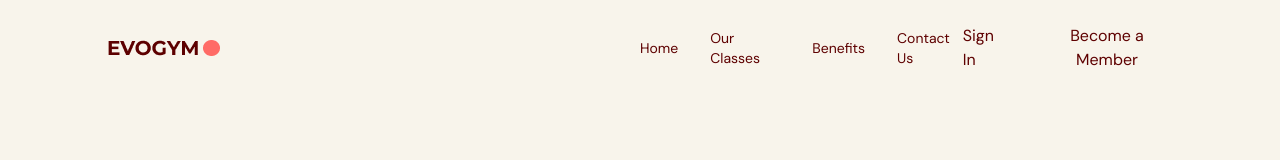
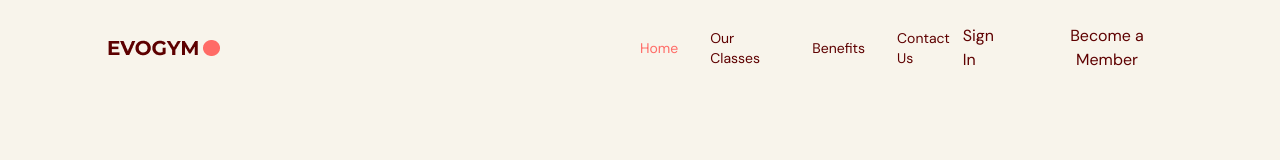
Before and after one commit to Gadnadj/Gym-Website, a React (Vite) app: page / in a window 1280 px wide. Shown: the top 160 px of the page. Built offline with nearby package versions, Linux system fonts and the light colour scheme.

Commit message:
edit navbar

```diff
--- a/src/App.tsx
+++ b/src/App.tsx
@@ -1,9 +1,11 @@
 import Navbar from "@/scenes/navbar";
+import { useState } from "react";
 
 function App() {
+  const [selectedPage, setSelectedPage] = useState("home");
   return (
     <div className="app bg-gray-20">
-      <Navbar />
+      <Navbar selectedPage={selectedPage} setSelectedPage={setSelectedPage} />
     </div>
   );
 }
--- a/src/scenes/navbar/index.tsx
+++ b/src/scenes/navbar/index.tsx
@@ -2,10 +2,14 @@
 import { Bars3Icon, XMarkIcon } from "@heroicons/react/24/solid";
 import Logo from "@/assets/Logo.png";
 import { nav } from "framer-motion/m";
+import Link from "./Link";
 
-type Props = {};
+type Props = {
+  selectedPage: string;
+  setSelectedPage: (value: string) => void;
+};
 
-const index = (props: Props) => {
+const Navbar = ({ selectedPage, setSelectedPage }: Props) => {
   const flexBetween = "flex items-center justify-between";
   return (
     <nav>
@@ -20,10 +24,26 @@
           <div className={`${flexBetween} w-full `}>
             {/* inner left side */}
             <div className={`${flexBetween} gap-8 text-sm`}>
-              <p>Home</p>
-              <p>Our Classes</p>
-              <p>Benefits</p>
-              <p>Contact Us</p>
+              <Link
+                page="Home"
+                selectedPage={selectedPage}
+                setSelectedPage={setSelectedPage}
+              />
+              <Link
+                page="Our Classes"
+                selectedPage={selectedPage}
+                setSelectedPage={setSelectedPage}
+              />
+              <Link
+                page="Benefits"
+                selectedPage={selectedPage}
+                setSelectedPage={setSelectedPage}
+              />
+              <Link
+                page="Contact Us"
+                selectedPage={selectedPage}
+                setSelectedPage={setSelectedPage}
+              />
             </div>
 
             {/* inner right side */}
@@ -38,4 +58,4 @@
   );
 };
 
-export default index;
+export default Navbar;
```
